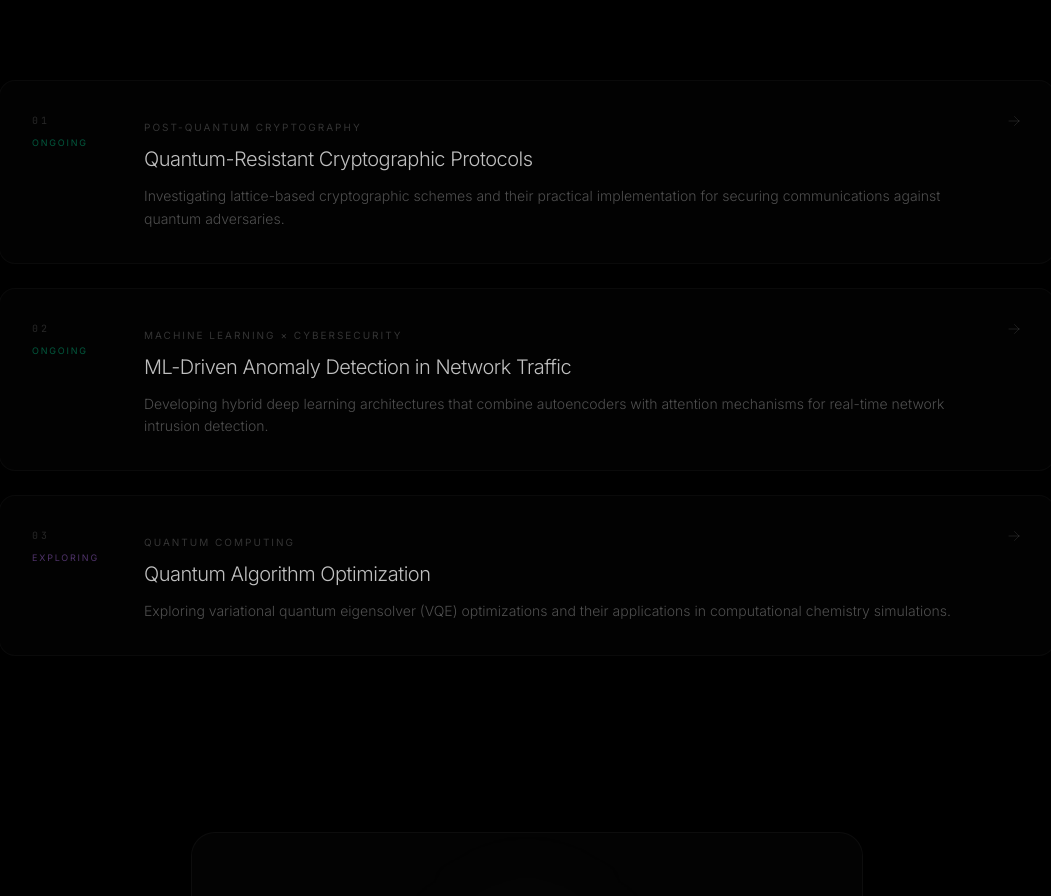
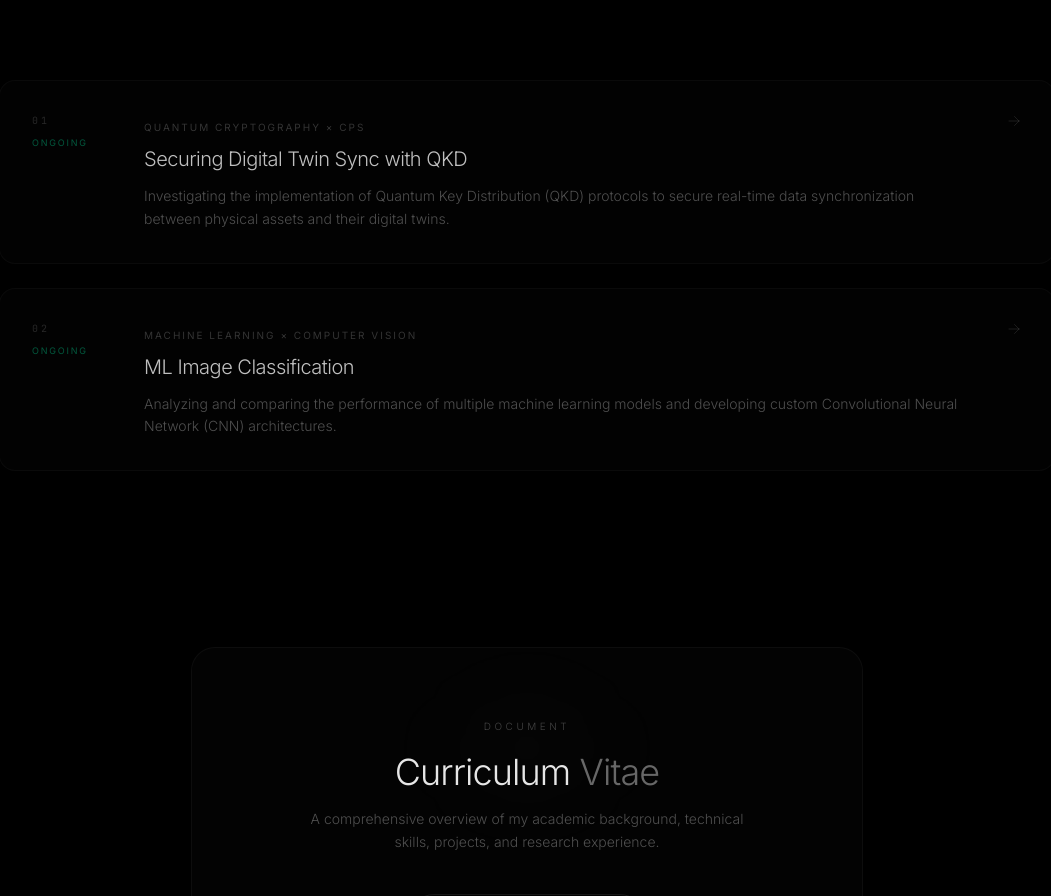
Before and after one commit to SibhiSS/sibhi.com, a Next.js app: page / in a window 1280 px wide. Shown: the part 5700-6596 px from the top of the page, without its empty margins (113-1164 px from the left). Built offline with nearby package versions, Linux system fonts and the light colour scheme.

Commit message:
Update research section with QKD and ML Image Classification

```diff
--- a/src/data/portfolio.ts
+++ b/src/data/portfolio.ts
@@ -219,27 +219,19 @@ export const education: Education[] = [
 export const research: ResearchEntry[] = [
   {
     id: "research-1",
-    title: "Quantum-Resistant Cryptographic Protocols",
-    area: "Post-Quantum Cryptography",
+    title: "Securing Digital Twin Sync with QKD",
+    area: "Quantum Cryptography × CPS",
     description:
-      "Investigating lattice-based cryptographic schemes and their practical implementation for securing communications against quantum adversaries.",
+      "Investigating the implementation of Quantum Key Distribution (QKD) protocols to secure real-time data synchronization between physical assets and their digital twins.",
     status: "ongoing",
   },
   {
     id: "research-2",
-    title: "ML-Driven Anomaly Detection in Network Traffic",
-    area: "Machine Learning × Cybersecurity",
+    title: "ML Image Classification",
+    area: "Machine Learning × Computer Vision",
     description:
-      "Developing hybrid deep learning architectures that combine autoencoders with attention mechanisms for real-time network intrusion detection.",
+      "Analyzing and comparing the performance of multiple machine learning models and developing custom Convolutional Neural Network (CNN) architectures.",
     status: "ongoing",
-  },
-  {
-    id: "research-3",
-    title: "Quantum Algorithm Optimization",
-    area: "Quantum Computing",
-    description:
-      "Exploring variational quantum eigensolver (VQE) optimizations and their applications in computational chemistry simulations.",
-    status: "exploring",
   },
 ];
 
```
